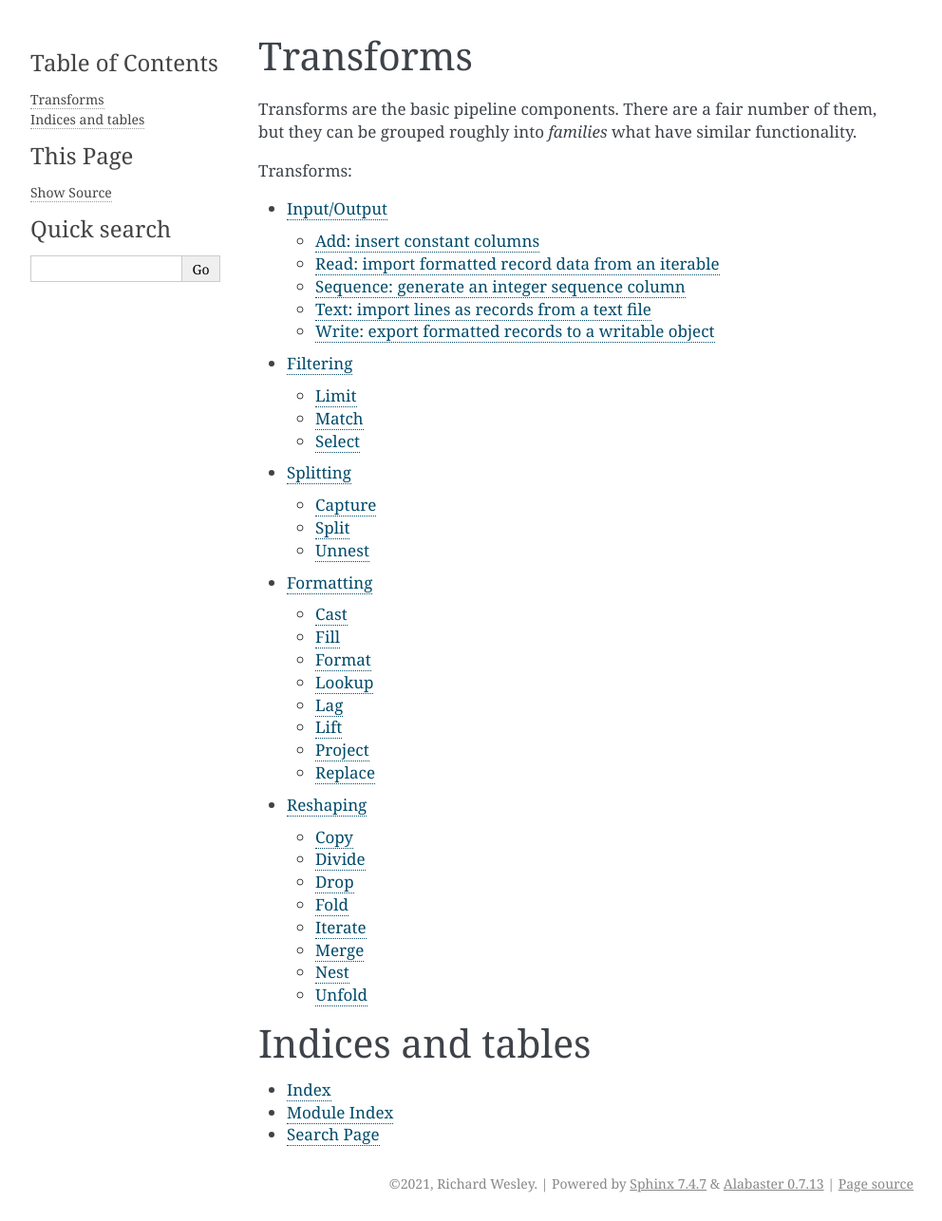
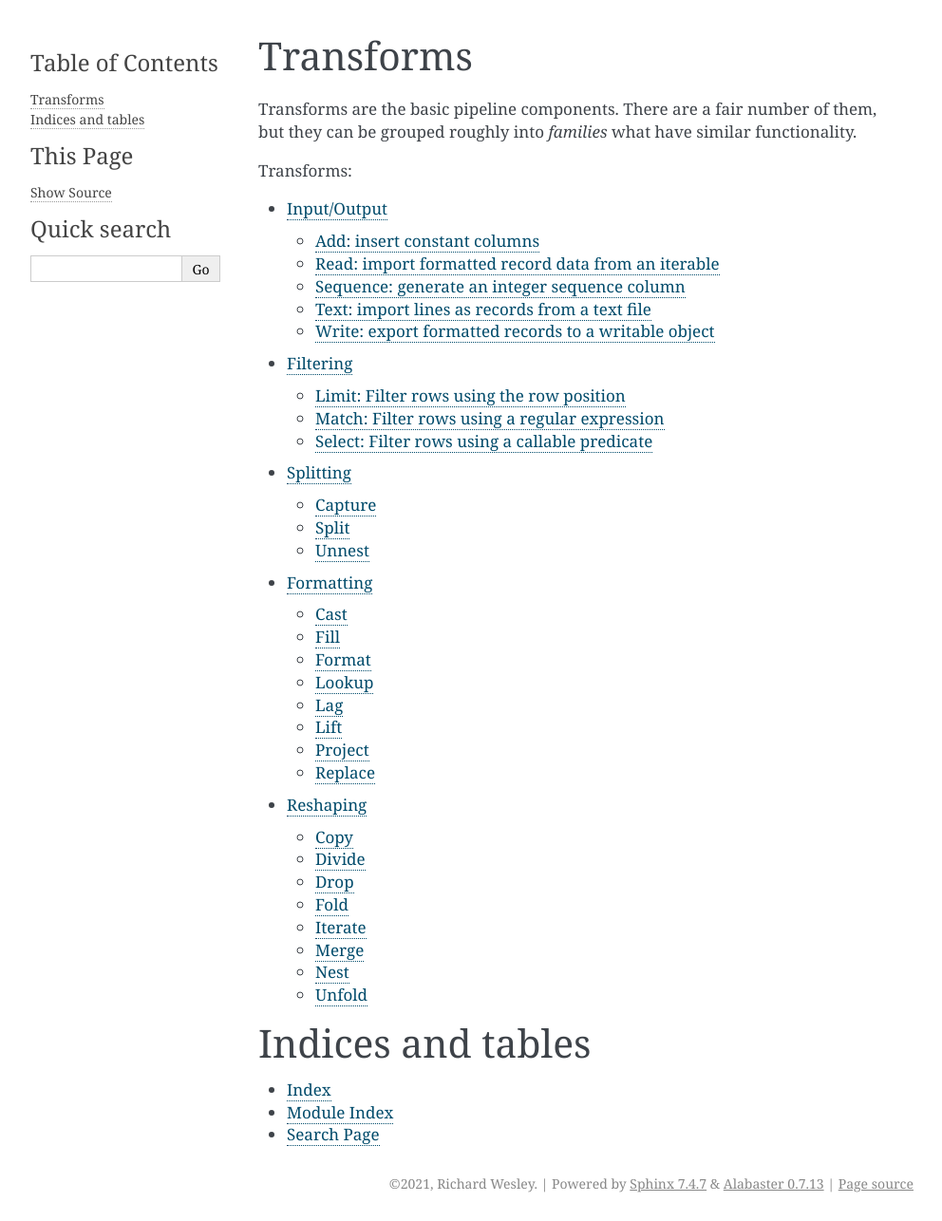
Before and after one commit to hawkfish/textform, a Sphinx documentation site: the page built from docs/transforms/index.rst, in a window 1280 px wide. Shown: the whole page at 95% size, without its empty margins (148-1140 px from the left). Built offline with Sphinx 7.4.7, drawn with Linux system fonts in a browser that asks for light colours.

Commit message:
Move filter to a subfolder

```diff
--- a/docs/transforms/limit.rst
+++ b/docs/transforms/filters/limit.rst
@@ -1,5 +1,5 @@
-Limit
-=====
+Limit: Filter rows using the row position
+=========================================
 
 .. py:currentmodule:: textform
 
--- a/docs/transforms/select.rst
+++ b/docs/transforms/filters/select.rst
@@ -1,5 +1,5 @@
-Select
-======
+Select: Filter rows using a callable predicate
+==============================================
 
 .. py:currentmodule:: textform
 
--- a/docs/transforms/index.rst
+++ b/docs/transforms/index.rst
@@ -10,7 +10,7 @@
    :caption: Transforms:
 
    inputs/index
-   filter_family
+   filters/index
    split_family
    format_family
    reshape_family
```
Also changed, not shown: other parts of docs/transforms/filters/limit.rst (+1 -1 lines), docs/transforms/filters/limit_in_example.csv (added, +12 -0 lines), docs/transforms/filters/match.rst (renamed from docs/transforms/match.rst, +20 -2 lines), docs/transforms/filters/match_in_example.csv (added, +11 -0 lines), docs/transforms/filters/index.rst (renamed from docs/transforms/filter_family.rst), docs/transforms/filters/limit_example.csv (renamed from docs/transforms/limit_example.csv), docs/transforms/filters/match_example.csv (renamed from docs/transforms/match_example.csv).
